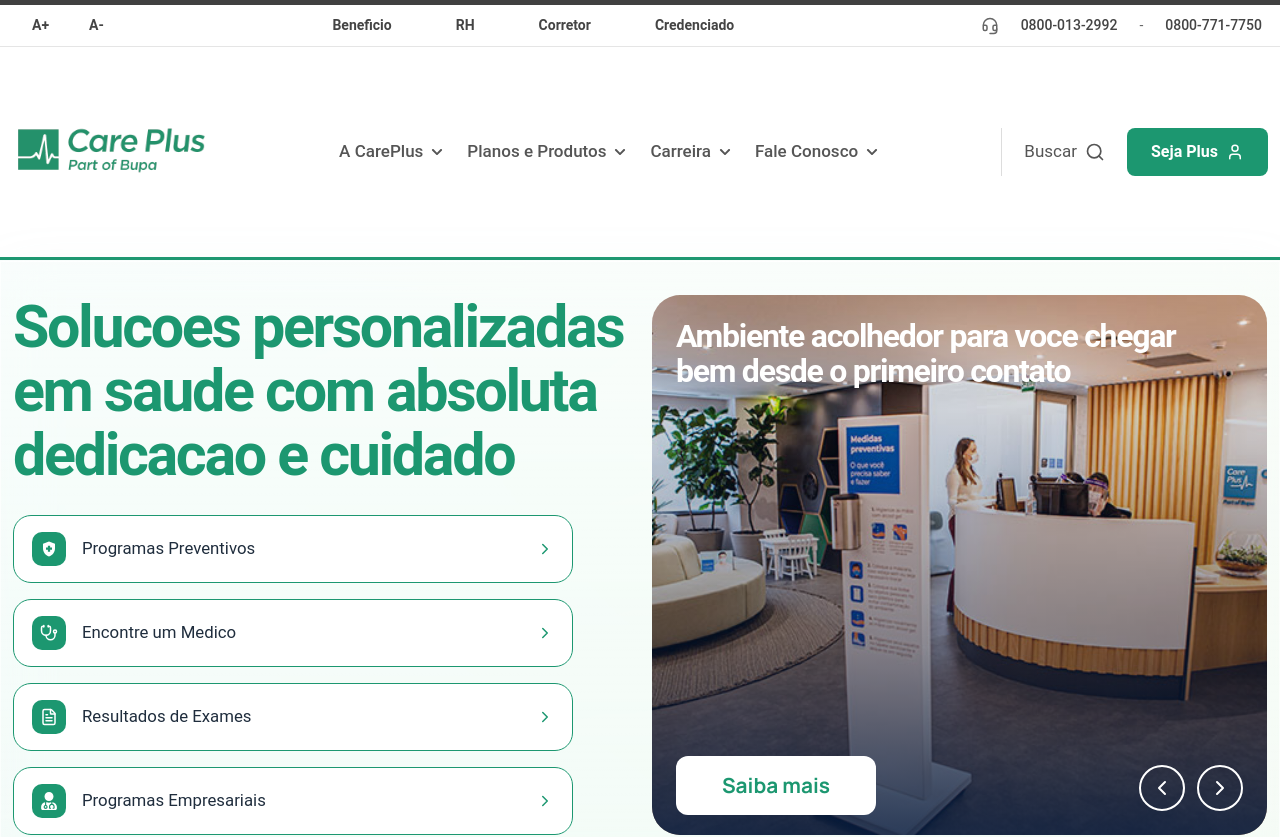
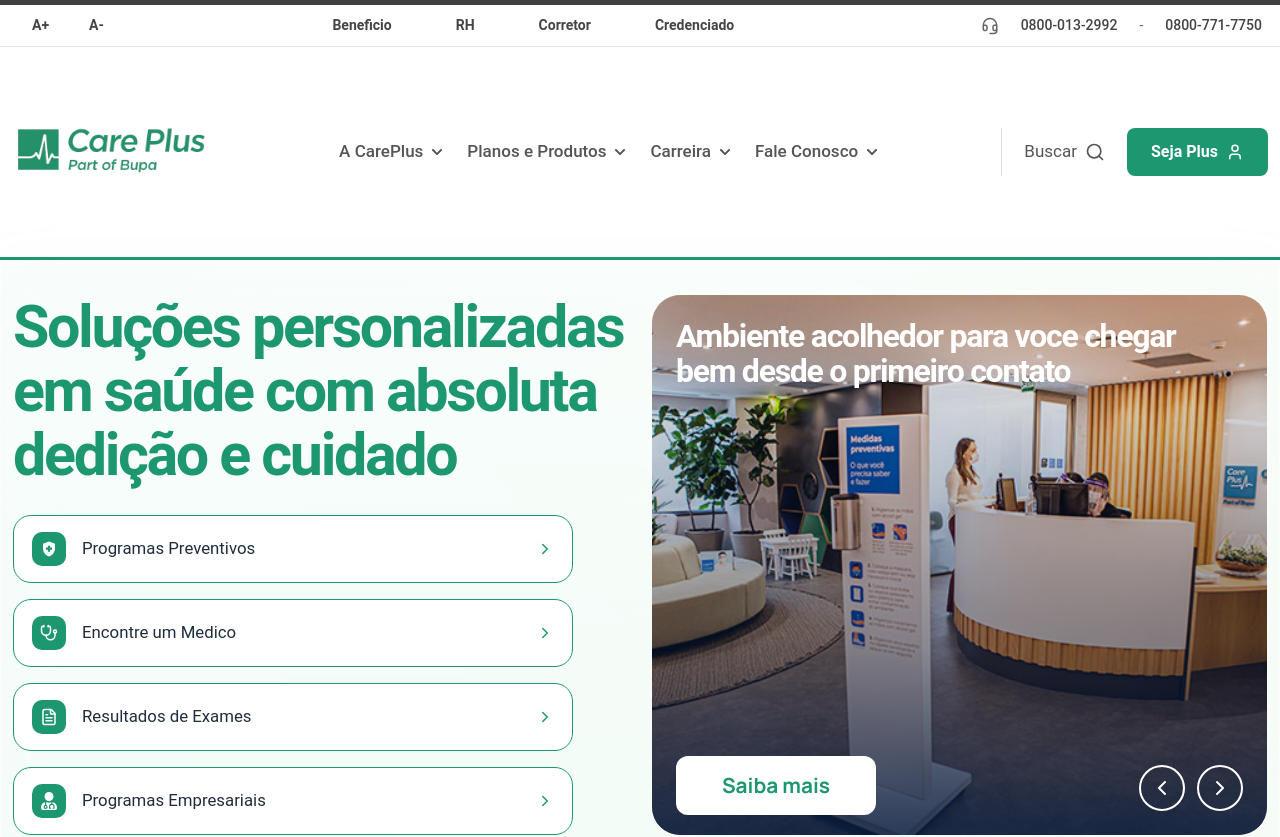
Before and after one commit to RogerrPaiva/CarePlus, a React app in the folder frontend/: page / in a window 1280 px wide. Shown: the top 837 px of the page. Built offline with nearby package versions, Linux system fonts and the light colour scheme; the HTML template or start-up script is replaced by a standard one.

Commit message:
fix: Correção no Banner

```diff
--- a/frontend/src/features/home/components/Banner.jsx
+++ b/frontend/src/features/home/components/Banner.jsx
@@ -71,7 +71,7 @@
           <div className="col-lg-6">
             <div className="health-banner-left">
               <h1 className="health-banner-title">
-                Solucoes personalizadas em saude com absoluta dedicacao e cuidado
+                Soluções personalizadas em saúde com absoluta dedição e cuidado
               </h1>
 
               <div className="health-links-list">
```
